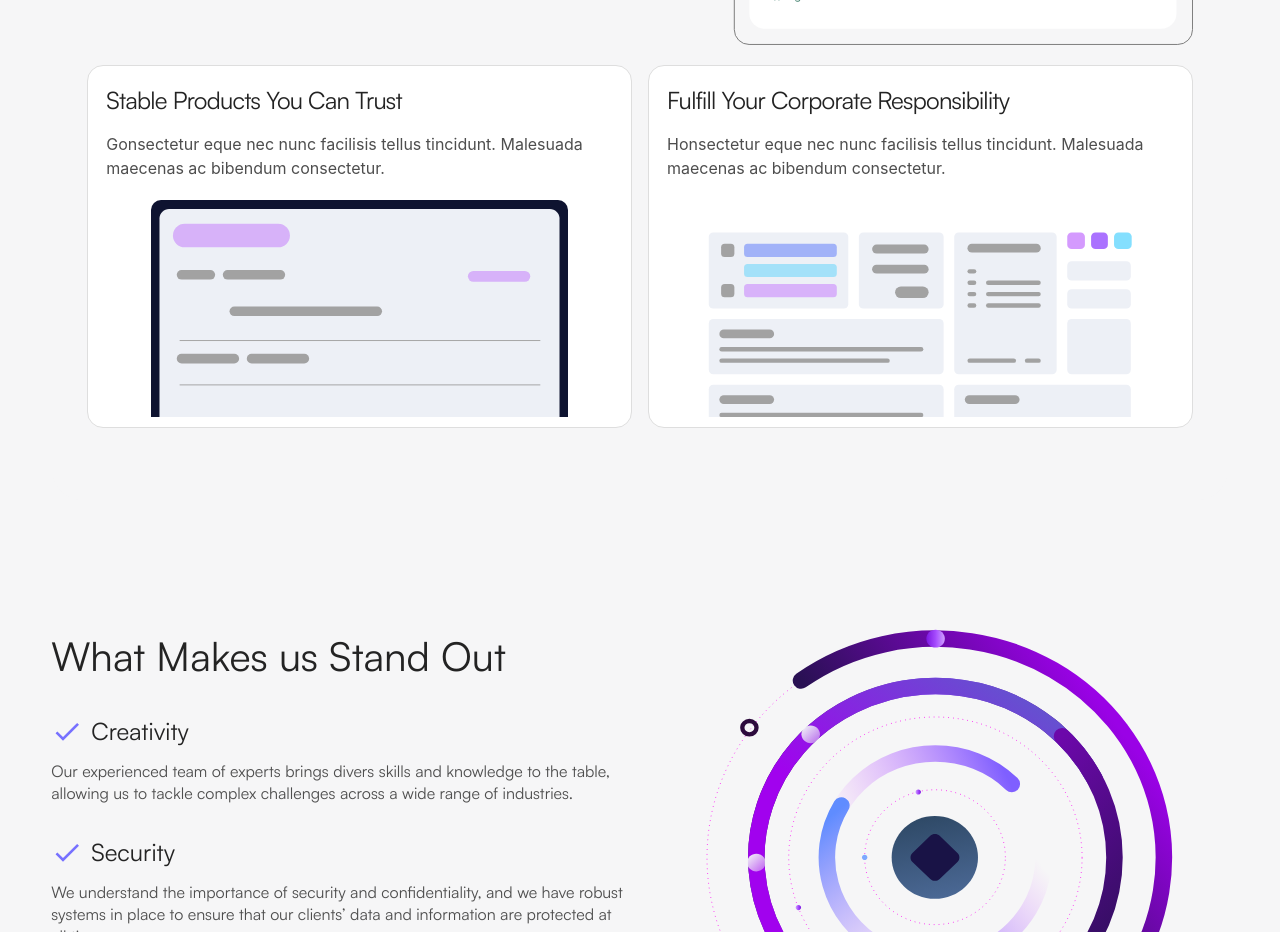
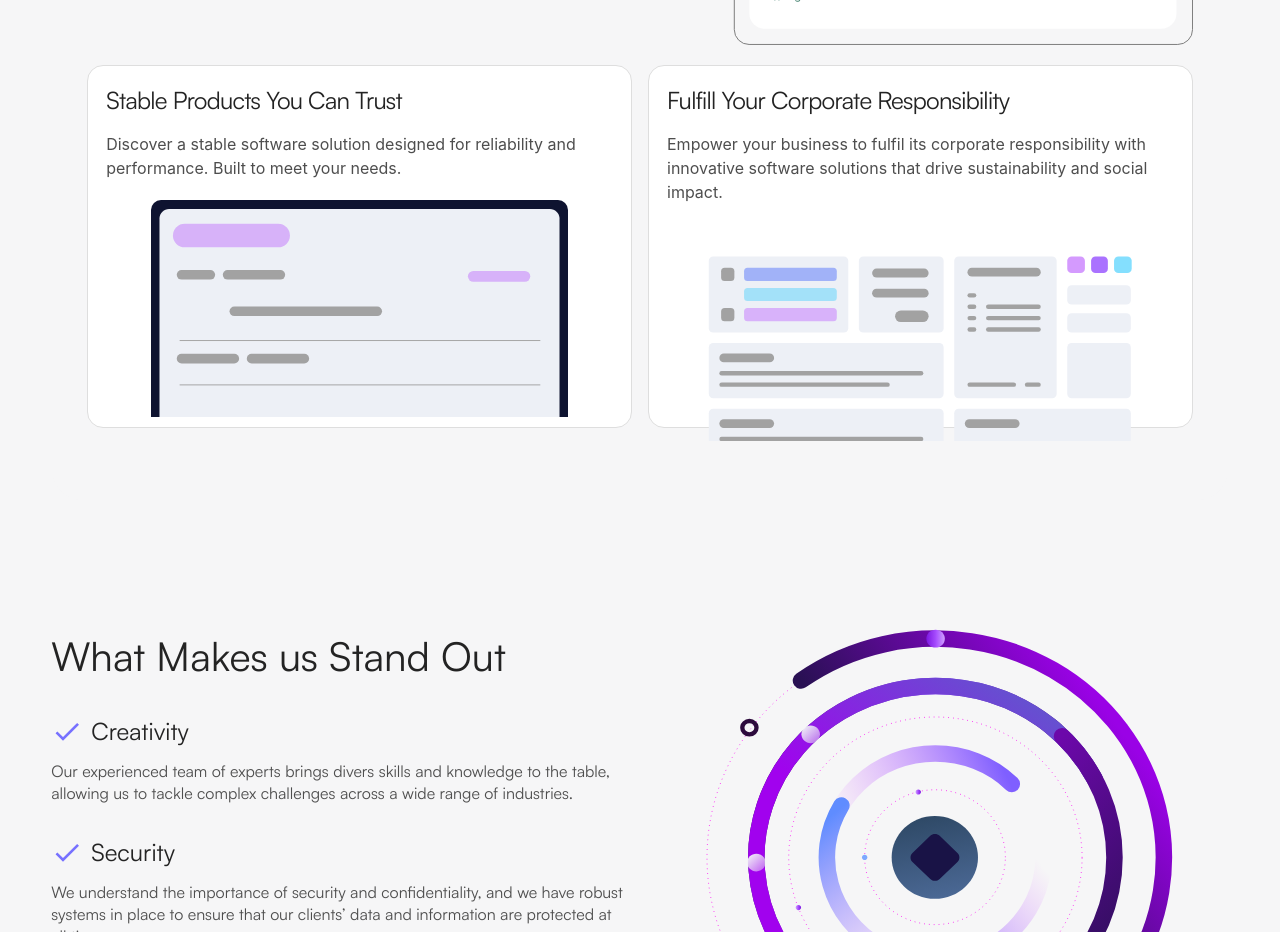
Before and after one commit to Oaks-Intelligence-GidiaOaks/escrow, a React (Vite) app: page / in a window 1280 px wide. Shown: the part 3340-4272 px from the top of the page. Built offline with nearby package versions, Linux system fonts and the light colour scheme; a web font is replaced by a local one.

Commit message:
Updated Dummy Copy on Landing Page

```diff
--- a/src/page/LandingPage.jsx
+++ b/src/page/LandingPage.jsx
@@ -331,8 +331,8 @@ const LandingPage = () => {
                         Stable Products You Can Trust
                       </p>
                       <p className="browse-col-text pb-5">
-                        Gonsectetur eque nec nunc facilisis tellus tincidunt.
-                        Malesuada maecenas ac bibendum consectetur.
+                        Discover a stable software solution designed for
+                        reliability and performance. Built to meet your needs.
                       </p>
                       <div className="flex justify-center items-center">
                         <div className="browse-box">
@@ -359,8 +359,9 @@ const LandingPage = () => {
                         Fulfill Your Corporate Responsibility
                       </p>
                       <p className="browse-col-text pb-5">
-                        Honsectetur eque nec nunc facilisis tellus tincidunt.
-                        Malesuada maecenas ac bibendum consectetur.
+                        Empower your business to fulfil its corporate
+                        responsibility with innovative software solutions that
+                        drive sustainability and social impact.
                       </p>
                       <div className="flex justify-center items-center">
                         <img
```
